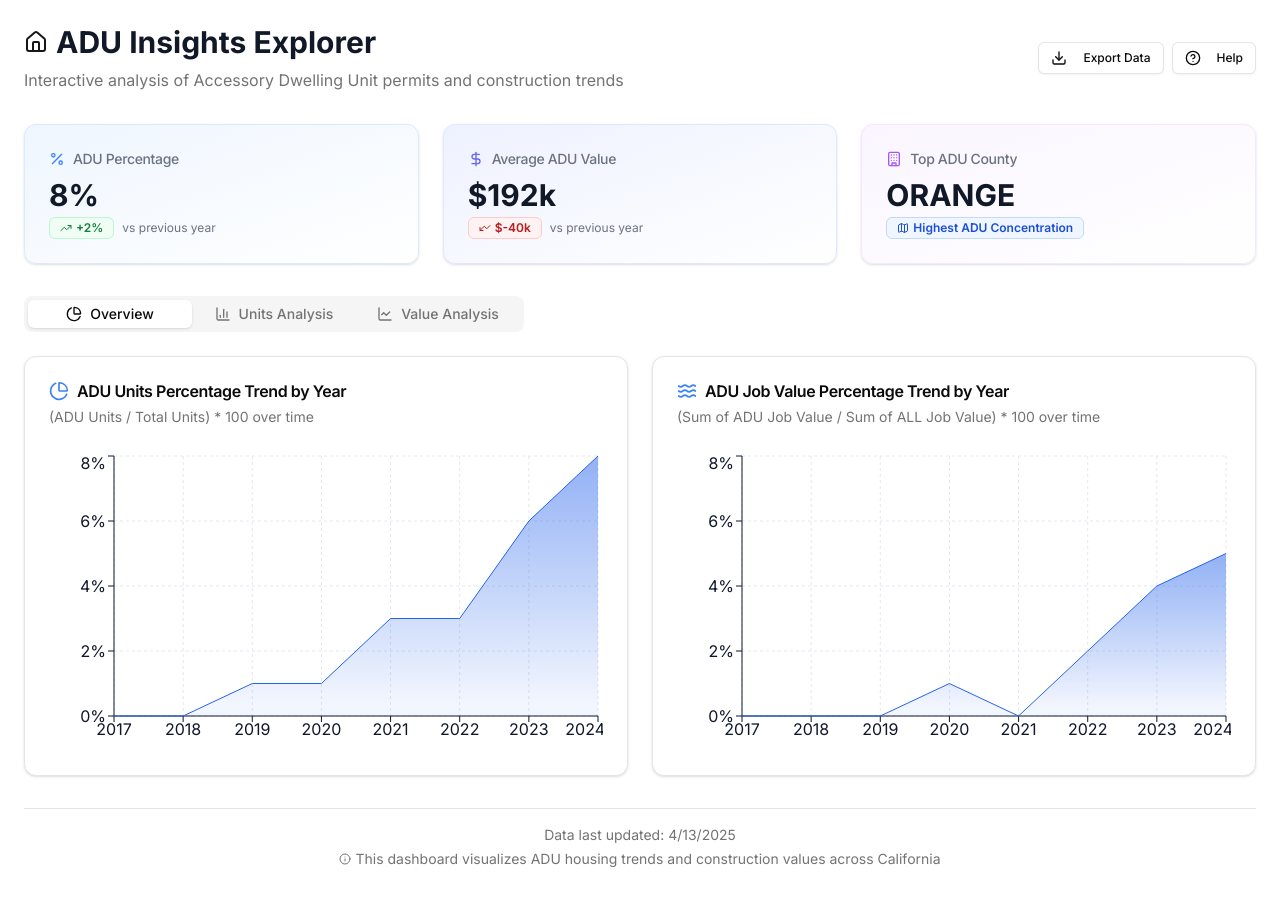
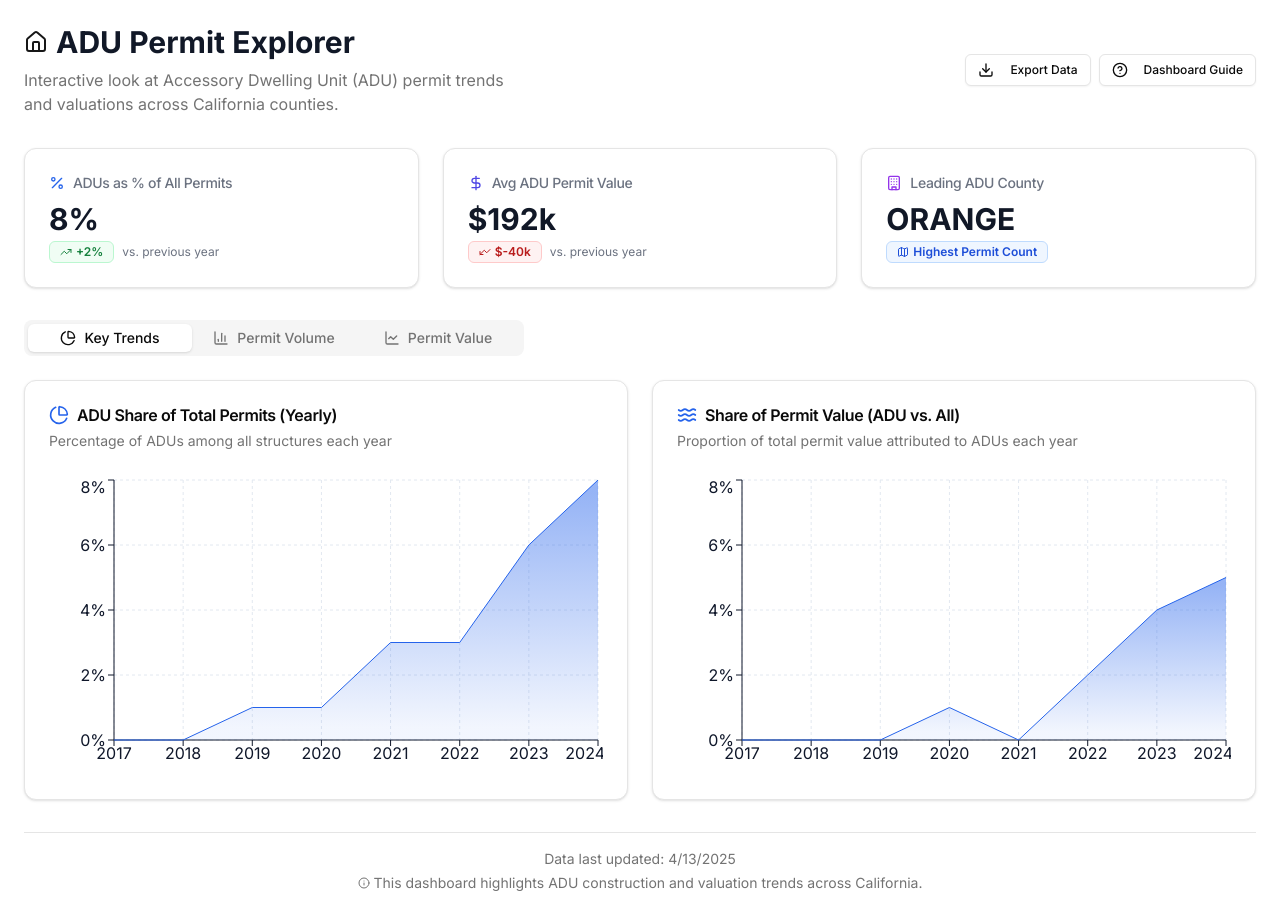
Before and after one commit to kforcodeai/ADU_Analysis, a Next.js app: page / in a window 1280 px wide. Before the commit the page ends 894 px from the top, so only its background shows below. Built offline with nearby package versions, Linux system fonts and the light colour scheme.

Commit message:
improved CSS and english

```diff
--- a/src/app/page.tsx
+++ b/src/app/page.tsx
@@ -107,7 +107,7 @@ interface ChartDataState {
   aduJobValuePercentageByYear: AduJobValuePercentageByYearData[];
   avgJobValueByStructureTypeAndYear: AvgJobValueByStructureTypeAndYearData[];
   jobValueByCounty: JobValueByCountyData[];
-  averageAduJobValueByYear: AverageAduJobValueByYearData[]; // still used in certain cards if needed
+  averageAduJobValueByYear: AverageAduJobValueByYearData[];
 }
 
 interface ValueAggregate {
@@ -115,7 +115,6 @@ interface ValueAggregate {
   count: number;
 }
 
-// Sample data in case CSV not available
 const generateSampleData = (): HousingData[] => {
   const counties = [
     "Santa Clara",
@@ -140,7 +139,7 @@ const generateSampleData = (): HousingData[] => {
 };
 
 const THEME_COLORS = {
-  adu: "#2563eb", // Primary blue
+  adu: "#2563eb", // Primary Blue
   nonAdu: "#10b981", // Green
   potentialAdu: "#f97316", // Orange
   primary: "#2563eb",
@@ -202,7 +201,7 @@ const HousingDashboard = () => {
         const sampleData = generateSampleData();
         setData(sampleData);
         processData(sampleData);
-        setError("Error loading CSV data. Using sample data instead.");
+        setError("Could not load CSV data. Displaying sample data instead.");
       } finally {
         setLoading(false);
       }
@@ -211,11 +210,8 @@ const HousingDashboard = () => {
     fetchData();
   }, []);
 
-  /* --------------------------
-   * PROCESSING FUNCTIONS
-   * -------------------------- */
+  // PROCESSING FUNCTIONS
 
-  // 1) Units by year, for wave-like chart
   const processUnitsByYear = (data: HousingData[]): UnitsByYearData[] => {
     const unitsByYear = data.reduce((acc, row) => {
       const year = row.YEAR.toString();
@@ -236,7 +232,6 @@ const HousingDashboard = () => {
     );
   };
 
-  // 2) ADU percentage of total units by year
   const processAduPercentageByYear = (
     data: HousingData[],
   ): AduPercentageByYearData[] => {
@@ -253,7 +248,6 @@ const HousingDashboard = () => {
     });
   };
 
-  // 3) Distribution of ADU permits by county
   const processUnitsByJurisdiction = (
     data: HousingData[],
   ): UnitsByJurisdictionData[] => {
@@ -274,7 +268,6 @@ const HousingDashboard = () => {
       .slice(0, 8);
   };
 
-  // 4) Percentage of ADU job value by year => (sum of ADU job value / sum of ALL job value) * 100
   const processAduJobValuePercentageByYear = (
     data: HousingData[],
   ): AduJobValuePercentageByYearData[] => {
@@ -290,9 +283,7 @@ const HousingDashboard = () => {
       return acc;
     }, {} as Record<string, { aduValue: number; totalValue: number }>);
 
-    const results: AduJobValuePercentageByYearData[] = Object.entries(
-      groupedByYear,
-    )
+    return Object.entries(groupedByYear)
       .map(([year, val]) => {
         const ratio =
           val.totalValue > 0 ? (val.aduValue / val.totalValue) * 100 : 0;
@@ -303,12 +294,9 @@ const HousingDashboard = () => {
           totalValue: val.totalValue,
         };
       })
-      .sort((a, b) => parseInt(a.year) - parseInt(b.year));
-
-    return results;
+      .sort((a, b) => parseInt(a) - parseInt(b));
   };
 
-  // 5) Average job value by each structure type and year (for wave-like chart on Job Value Analysis)
   const processAverageJobValueByStructureTypeAndYear = (
     data: HousingData[],
   ): AvgJobValueByStructureTypeAndYearData[] => {
@@ -359,10 +347,7 @@ const HousingDashboard = () => {
       .sort((a, b) => parseInt(a.year) - parseInt(b.year));
   };
 
-  // 6) Average ADU job value by county (for bar chart on Job Value Analysis tab)
-  const processJobValueByCounty = (
-    data: HousingData[],
-  ): JobValueByCountyData[] => {
+  const processJobValueByCounty = (data: HousingData[]): JobValueByCountyData[] => {
     const countyData = data.reduce((acc, row) => {
       if (row.Classification === "ADU" && row.JOB_VALUE) {
         if (!acc[row.COUNTY]) acc[row.COUNTY] = { sum: 0, count: 0 };
@@ -375,14 +360,13 @@ const HousingDashboard = () => {
     return Object.entries(countyData)
       .map(([county, { sum, count }]) => ({
         county,
-        avgValue: Math.round(sum / count / 1000), // in thousands, if desired
+        avgValue: Math.round(sum / count / 1000), // in thousands
         count,
       }))
       .sort((a, b) => b.avgValue - a.avgValue)
       .slice(0, 8);
   };
 
-  // 7) (If you still need it) Average ADU job value by year
   const processAverageAduJobValueByYear = (
     data: HousingData[],
   ): AverageAduJobValueByYearData[] => {
@@ -405,9 +389,6 @@ const HousingDashboard = () => {
       .sort((a, b) => parseInt(a.year) - parseInt(b.year));
   };
 
-  /* --------------------------
-   * PROCESS & SET CHART DATA
-   * -------------------------- */
   const processData = (data: HousingData[]) => {
     const _unitsByYear = processUnitsByYear(data);
     const _aduPercentageByYear = processAduPercentageByYear(data);
@@ -429,9 +410,7 @@ const HousingDashboard = () => {
     });
   };
 
-  /* --------------------------
-   * TOOLTIP & MISC
-   * -------------------------- */
+  // TOOLTIP & UI HELPERS
   const CustomTooltip = ({ active, payload, label }: any) => {
     if (!active || !payload?.length) return null;
 
@@ -459,20 +438,20 @@ const HousingDashboard = () => {
   const handleDownloadData = () => {
     toast({
       title: "Download Started",
-      description: "Your data is being prepared for download",
+      description: "Your CSV file is being prepared.",
     });
 
-    // In a real application, you'd trigger a real CSV export here
+    // In a real application, trigger CSV export here.
     setTimeout(() => {
       toast({
         title: "Download Complete",
-        description: "The data has been downloaded successfully",
+        description: "Your data has been downloaded successfully.",
       });
     }, 1500);
   };
 
+  // Simple stats computations
   const getOverviewData = () => {
-    // For the big card stats: trend & latest for aduPercentage
     if (!chartData.aduPercentageByYear.length) return { trend: 0, latest: 0 };
 
     const arr = chartData.aduPercentageByYear;
@@ -488,7 +467,6 @@ const HousingDashboard = () => {
   };
 
   const getAverageValueData = () => {
-    // For the big card stats: trend & latest for average ADU value
     if (!chartData.averageAduJobValueByYear.length)
       return { trend: 0, latest: 0 };
 
@@ -509,9 +487,7 @@ const HousingDashboard = () => {
     return chartData.unitsByJurisdiction[0].county;
   };
 
-  /* --------------------------
-   * RENDERING
-   * -------------------------- */
+  // Loading Skeleton
   const renderSkeleton = () => (
     <div className="p-6 max-w-7xl mx-auto">
       <div className="flex items-center justify-between mb-8">
@@ -550,6 +526,7 @@ const HousingDashboard = () => {
     </div>
   );
 
+  // Error Message
   const renderError = () => (
     <div className="p-6 max-w-7xl mx-auto">
       <Alert variant="destructive" className="mb-8">
@@ -560,16 +537,15 @@ const HousingDashboard = () => {
 
       <Card>
         <CardHeader>
-          <CardTitle>Using Sample Data</CardTitle>
+          <CardTitle>Sample Data in Use</CardTitle>
           <CardDescription>
-            The dashboard is currently displaying sample data for demonstration
-            purposes.
+            The dashboard is currently displaying sample data.
           </CardDescription>
         </CardHeader>
         <CardContent>
           <p>
-            We were unable to load the actual housing data CSV file. Please
-            check that the file exists and is correctly formatted.
+            We were unable to load the housing CSV file. Please ensure the file
+            is present and properly formatted.
           </p>
         </CardContent>
       </Card>
@@ -588,7 +564,7 @@ const HousingDashboard = () => {
       {error && (
         <Alert variant="default" className="mb-8 border-amber-500 bg-amber-50">
           <AlertCircle className="h-4 w-4 text-amber-500" />
-          <AlertTitle className="text-amber-700">Notice</AlertTitle>
+          <AlertTitle className="text-amber-700">Data Source Notice</AlertTitle>
           <AlertDescription className="text-amber-600">
             {error}
           </AlertDescription>
@@ -601,12 +577,12 @@ const HousingDashboard = () => {
           <div className="flex items-center gap-2">
             <Home className="h-6 w-6 text-primary" />
             <h1 className="text-3xl font-bold text-gray-900">
-              ADU Insights Explorer
+              ADU Permit Explorer
             </h1>
           </div>
-          <p className="text-muted-foreground mt-2">
-            Interactive analysis of Accessory Dwelling Unit permits and
-            construction trends
+          <p className="text-muted-foreground mt-2 max-w-lg">
+            Interactive look at Accessory Dwelling Unit (ADU) permit trends and
+            valuations across California counties.
           </p>
         </div>
 
@@ -617,18 +593,18 @@ const HousingDashboard = () => {
           </Button>
           <Button variant="outline" size="sm">
             <HelpCircle className="h-4 w-4 mr-2" />
-            Help
+            Dashboard Guide
           </Button>
         </div>
       </div>
 
       {/* TOP CARDS */}
       <div className="grid grid-cols-1 md:grid-cols-3 gap-6 mb-8">
-        <Card className="bg-gradient-to-br from-blue-50 to-white border-blue-100 hover:shadow-md transition-all duration-200">
+        <Card className="border hover:shadow-md transition-all duration-200">
           <CardHeader className="pb-2">
             <CardTitle className="text-sm font-medium text-gray-500 flex items-center">
-              <Percent className="h-4 w-4 mr-2 text-blue-500" />
-              ADU Percentage
+              <Percent className="h-4 w-4 mr-2 text-blue-600" />
+              ADUs as % of All Permits
             </CardTitle>
           </CardHeader>
           <CardContent>
@@ -638,7 +614,7 @@ const HousingDashboard = () => {
                   {overviewData.latest}%
                 </div>
                 <div className="flex items-center mt-1">
-                  {overviewData.trend > 0 ? (
+                  {overviewData.trend >= 0 ? (
                     <Badge
                       variant="outline"
                       className="bg-green-50 text-green-700 border-green-200"
@@ -656,7 +632,7 @@ const HousingDashboard = () => {
                     </Badge>
                   )}
                   <span className="text-gray-500 text-xs ml-2">
-                    vs previous year
+                    vs. previous year
                   </span>
                 </div>
               </div>
@@ -664,11 +640,11 @@ const HousingDashboard = () => {
           </CardContent>
         </Card>
 
-        <Card className="bg-gradient-to-br from-indigo-50 to-white border-indigo-100 hover:shadow-md transition-all duration-200">
+        <Card className="border hover:shadow-md transition-all duration-200">
           <CardHeader className="pb-2">
             <CardTitle className="text-sm font-medium text-gray-500 flex items-center">
-              <DollarSign className="h-4 w-4 mr-2 text-indigo-500" />
-              Average ADU Value
+              <DollarSign className="h-4 w-4 mr-2 text-indigo-600" />
+              Avg ADU Permit Value
             </CardTitle>
           </CardHeader>
           <CardContent>
@@ -678,7 +654,7 @@ const HousingDashboard = () => {
                   ${valueData.latest}k
                 </div>
                 <div className="flex items-center mt-1">
-                  {valueData.trend > 0 ? (
+                  {valueData.trend >= 0 ? (
                     <Badge
                       variant="outline"
                       className="bg-green-50 text-green-700 border-green-200"
@@ -696,7 +672,7 @@ const HousingDashboard = () => {
                     </Badge>
                   )}
                   <span className="text-gray-500 text-xs ml-2">
-                    vs previous year
+                    vs. previous year
                   </span>
                 </div>
               </div>
@@ -704,11 +680,11 @@ const HousingDashboard = () => {
           </CardContent>
         </Card>
 
-        <Card className="bg-gradient-to-br from-purple-50 to-white border-purple-100 hover:shadow-md transition-all duration-200">
+        <Card className="border hover:shadow-md transition-all duration-200">
           <CardHeader className="pb-2">
             <CardTitle className="text-sm font-medium text-gray-500 flex items-center">
-              <Building className="h-4 w-4 mr-2 text-purple-500" />
-              Top ADU County
+              <Building className="h-4 w-4 mr-2 text-purple-600" />
+              Leading ADU County
             </CardTitle>
           </CardHeader>
           <CardContent>
@@ -723,7 +699,7 @@ const HousingDashboard = () => {
                     className="bg-blue-50 text-blue-700 border-blue-200"
                   >
                     <Map className="h-3 w-3 mr-1" />
-                    Highest ADU Concentration
+                    Highest Permit Count
                   </Badge>
                 </div>
               </div>
@@ -736,28 +712,28 @@ const HousingDashboard = () => {
       <Tabs value={activeTab} onValueChange={setActiveTab} className="mb-8">
         <TabsList className="grid grid-cols-3 w-full sm:w-[500px] mb-6">
           <TabsTrigger value="overview" className="flex gap-2">
-            <PieChartIcon className="h-4 w-4" /> Overview
+            <PieChartIcon className="h-4 w-4" /> Key Trends
           </TabsTrigger>
           <TabsTrigger value="units" className="flex gap-2">
-            <BarChart3 className="h-4 w-4" /> Units Analysis
+            <BarChart3 className="h-4 w-4" /> Permit Volume
           </TabsTrigger>
           <TabsTrigger value="values" className="flex gap-2">
-            <LineChartIcon className="h-4 w-4" /> Value Analysis
+            <LineChartIcon className="h-4 w-4" /> Permit Value
           </TabsTrigger>
         </TabsList>
 
         {/* OVERVIEW TAB */}
         <TabsContent value="overview">
           <div className="grid grid-cols-1 lg:grid-cols-2 gap-6">
-            {/* Left: ADU Units Percentage by Year */}
+            {/* ADU Units % Over Time */}
             <Card className="hover:shadow-md transition-all duration-200">
               <CardHeader>
                 <CardTitle className="flex items-center gap-2">
-                  <PieChartIcon className="h-5 w-5 text-blue-500" />
-                  ADU Units Percentage Trend by Year
+                  <PieChartIcon className="h-5 w-5 text-blue-600" />
+                  ADU Share of Total Permits (Yearly)
                 </CardTitle>
                 <CardDescription>
-                  (ADU Units / Total Units) * 100 over time
+                  Percentage of ADUs among all structures each year
                 </CardDescription>
               </CardHeader>
               <CardContent>
@@ -814,15 +790,15 @@ const HousingDashboard = () => {
               </CardContent>
             </Card>
 
-            {/* Right: ADU Job Value Percentage by Year */}
+            {/* ADU Job Value % Over Time */}
             <Card className="hover:shadow-md transition-all duration-200">
               <CardHeader>
                 <CardTitle className="flex items-center gap-2">
-                  <Waves className="h-5 w-5 text-blue-500" />
-                  ADU Job Value Percentage Trend by Year
+                  <Waves className="h-5 w-5 text-blue-600" />
+                  Share of Permit Value (ADU vs. All)
                 </CardTitle>
                 <CardDescription>
-                  (Sum of ADU Job Value / Sum of ALL Job Value) * 100 over time
+                  Proportion of total permit value attributed to ADUs each year
                 </CardDescription>
               </CardHeader>
               <CardContent>
@@ -881,18 +857,19 @@ const HousingDashboard = () => {
           </div>
         </TabsContent>
 
-        {/* UNITS ANALYSIS TAB */}
+        {/* PERMIT VOLUME TAB */}
         <TabsContent value="units">
           <div className="grid grid-cols-1 lg:grid-cols-2 gap-6">
-            {/* Left: Wave-like chart of total units by structure type */}
+            {/* Stacked Area for ADU, Non-ADU, Potential */}
             <Card className="hover:shadow-md transition-all duration-200">
               <CardHeader>
                 <CardTitle className="flex items-center gap-2">
-                  <Waves className="h-5 w-5 text-blue-500" />
-                  Units Permitted by Structure Type
+                  <Waves className="h-5 w-5 text-blue-600" />
+                  Permit Volume by Structure Type
                 </CardTitle>
                 <CardDescription>
-                  Wave visualization of ADU / NON-ADU / POTENTIAL over time
+                  Stacked area of ADU, Non-ADU, and Potential conversions by
+                  year
                 </CardDescription>
               </CardHeader>
               <CardContent>
@@ -962,7 +939,7 @@ const HousingDashboard = () => {
                     <Area
                       type="monotone"
                       dataKey="POTENTIAL_ADU_CONVERSION"
-                      name="Potential ADU Conversion"
+                      name="Potential ADU"
                       stackId="1"
                       stroke={THEME_COLORS.potentialAdu}
                       fill="url(#potentialAduGradient)"
@@ -988,15 +965,15 @@ const HousingDashboard = () => {
               </CardContent>
             </Card>
 
-            {/* Right: ADU permits by county */}
+            {/* Top Counties by ADU Volume */}
             <Card className="hover:shadow-md transition-all duration-200">
               <CardHeader>
                 <CardTitle className="flex items-center gap-2">
-                  <Map className="h-5 w-5 text-blue-500" />
-                  Distribution of ADU Permits by County
+                  <Map className="h-5 w-5 text-blue-600" />
+                  Top Counties by ADU Permits
                 </CardTitle>
                 <CardDescription>
-                  Top 8 counties with highest ADU permits
+                  Leading 8 counties (by total ADU permit count)
                 </CardDescription>
               </CardHeader>
               <CardContent>
@@ -1025,18 +1002,18 @@ const HousingDashboard = () => {
           </div>
         </TabsContent>
 
-        {/* VALUE (JOB VALUE) ANALYSIS TAB */}
+        {/* PERMIT VALUE TAB */}
         <TabsContent value="values">
           <div className="grid grid-cols-1 lg:grid-cols-2 gap-6">
-            {/* Left: Average job value by structure type (wave-like) */}
+            {/* Average Job Value by Structure Type */}
             <Card className="hover:shadow-md transition-all duration-200">
               <CardHeader>
                 <CardTitle className="flex items-center gap-2">
-                  <Waves className="h-5 w-5 text-blue-500" />
-                  Average Job Value by Structure Type
+                  <Waves className="h-5 w-5 text-blue-600" />
+                  Average Permit Value by Type
                 </CardTitle>
                 <CardDescription>
-                  Wave-like chart of ADU / NON-ADU / POTENTIAL average value
+                  Comparison of ADU, Non-ADU, and Potential ADU values
                 </CardDescription>
               </CardHeader>
               <CardContent>
@@ -1109,7 +1086,7 @@ const HousingDashboard = () => {
                     <Area
                       type="monotone"
                       dataKey="POTENTIAL_ADU_CONVERSION"
-                      name="Potential ADU Conv. Avg"
+                      name="Potential ADU"
                       stackId="1"
                       stroke={THEME_COLORS.potentialAdu}
                       fill="url(#potAduValueGradient)"
@@ -1117,7 +1094,7 @@ const HousingDashboard = () => {
                     <Area
                       type="monotone"
                       dataKey="NON_ADU"
-                      name="Non-ADU Avg"
+                      name="Non-ADU"
                       stackId="1"
                       stroke={THEME_COLORS.nonAdu}
                       fill="url(#nonAduValueGradient)"
@@ -1125,7 +1102,7 @@ const HousingDashboard = () => {
                     <Area
                       type="monotone"
                       dataKey="ADU"
-                      name="ADU Avg"
+                      name="ADU"
                       stackId="1"
                       stroke={THEME_COLORS.adu}
                       fill="url(#aduValueGradient)"
@@ -1135,14 +1112,16 @@ const HousingDashboard = () => {
               </CardContent>
             </Card>
 
-            {/* Right: Average ADU Job Value by County */}
+            {/* Average ADU Permit Value by County */}
             <Card className="hover:shadow-md transition-all duration-200">
               <CardHeader>
                 <CardTitle className="flex items-center gap-2">
-                  <Building className="h-5 w-5 text-blue-500" />
-                  Average ADU Job Value by County
+                  <Building className="h-5 w-5 text-blue-600" />
+                  Top Counties by ADU Value
                 </CardTitle>
-                <CardDescription>Top 8 counties (in thousands)</CardDescription>
+                <CardDescription>
+                  Leading 8 counties (average value in thousands)
+                </CardDescription>
               </CardHeader>
               <CardContent>
                 <ResponsiveContainer width="100%" height={300}>
@@ -1157,11 +1136,7 @@ const HousingDashboard = () => {
                       type="number"
                       tickFormatter={(value) => `$${value}k`}
                     />
-                    <YAxis
-                      type="category"
-                      dataKey="county"
-                      width={100}
-                    />
+                    <YAxis type="category" dataKey="county" width={100} />
                     <Tooltip content={<CustomTooltip />} />
                     <Legend />
                     <Bar
@@ -1184,8 +1159,8 @@ const HousingDashboard = () => {
         <p className="mt-1">
           <span className="inline-flex items-center">
             <Info className="h-3 w-3 mr-1" />
-            This dashboard visualizes ADU housing trends and construction values
-            across California
+            This dashboard highlights ADU construction and valuation trends
+            across California.
           </span>
         </p>
       </div>
```
